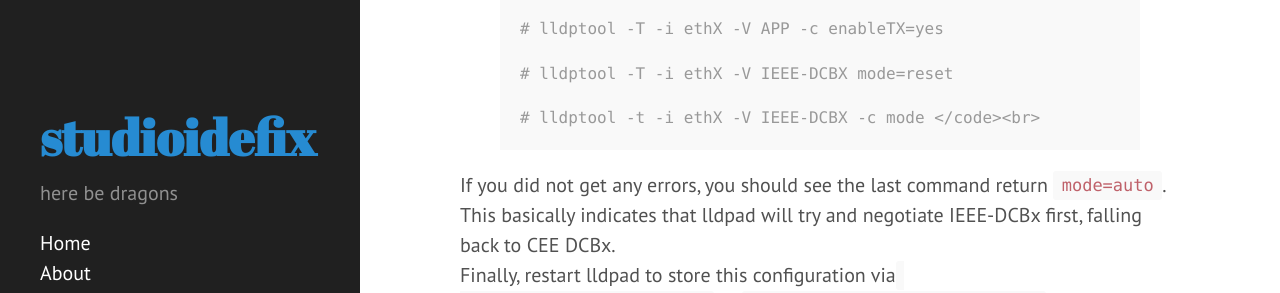
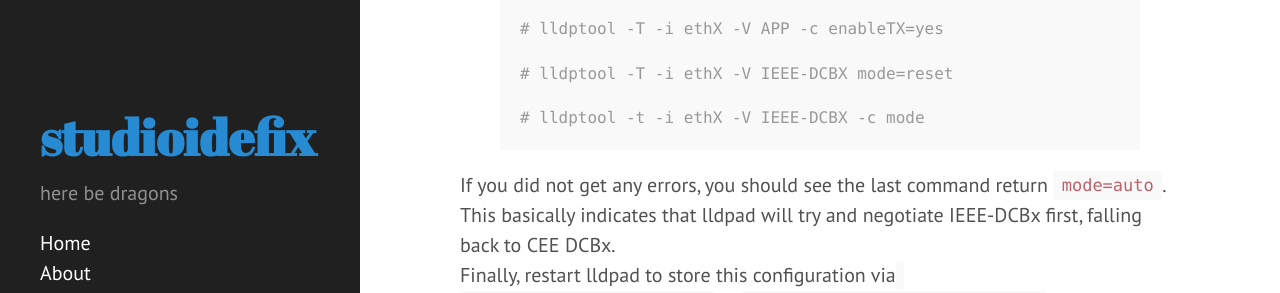
Before and after one commit to anish/anish.github.io, a Jekyll site: the page built from _posts/2014-06-15-ieee-dcbx.md, in a window 1280 px wide and 900 px high, scrolled down 823 px. Shown: the part 152-445 px from the top of the window. Built offline with Jekyll 4.4.1, drawn with Linux system fonts in a browser that asks for light colours; Markdown is read by kramdown in place of the engine named in the settings; comment, search, counter and statistics services are not loaded.

Commit message:
fix error in dcbx post

```diff
--- a/_posts/2014-06-15-ieee-dcbx.md
+++ b/_posts/2014-06-15-ieee-dcbx.md
@@ -24,7 +24,7 @@ Enable PFC, ETS & APP TLVs as follows
 # lldptool -T -i ethX -V PFC -c enableTX=yes
 # lldptool -T -i ethX -V APP -c enableTX=yes
 # lldptool -T -i ethX -V IEEE-DCBX mode=reset
-# lldptool -t -i ethX -V IEEE-DCBX -c mode </code><br>
+# lldptool -t -i ethX -V IEEE-DCBX -c mode
 {% endhighlight %}
 If you did not get any errors, you should see the last command return <code>mode=auto</code>. This basically indicates that lldpad will try and negotiate IEEE-DCBx first, falling back to CEE DCBx.<br>
 Finally, restart lldpad to store this configuration via<code><br># service lldpad restart</code> or <code># /etc/init.d/lldpad restart</code>.
```
